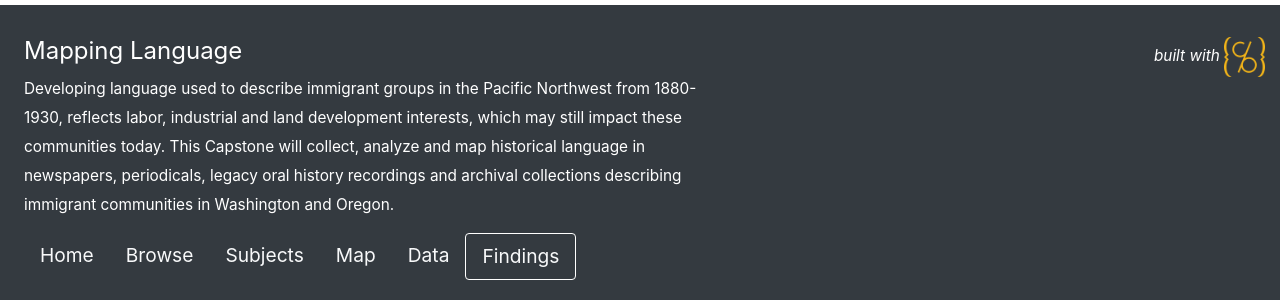
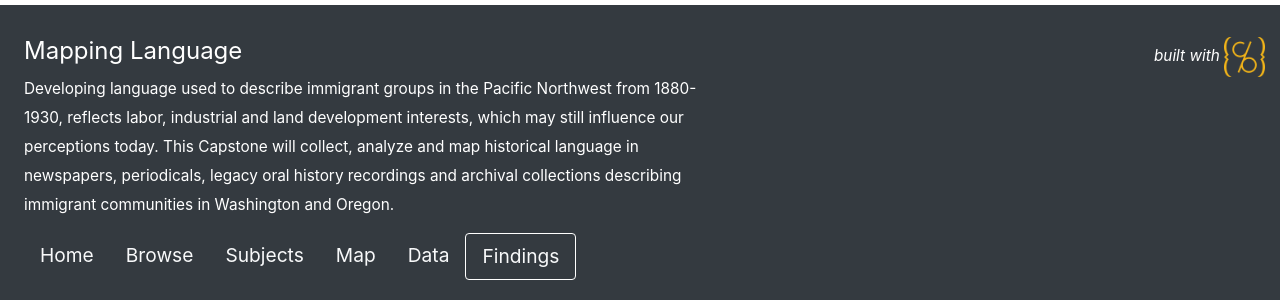
Before and after one commit to aweymo/CS.2, a Jekyll site: the page built from pages/findings.md, in a window 1280 px wide. Shown: the part 522-822 px from the top of the page. Built offline with Jekyll 4.4.1, drawn with Linux system fonts in a browser that asks for light colours.

Commit message:
perceptions

```diff
--- a/_config.yml
+++ b/_config.yml
@@ -25,7 +25,7 @@ title: Mapping Language
 tagline: Representation of Immigrant Communities in the Pacific Northwest, 1880-1930
 # description appears in meta tags and other locations
 # this description might appear in search result lists, keep around 160 characters max
-description: "Developing language used to describe immigrant groups in the Pacific Northwest from 1880-1930, reflects labor, industrial and land development interests, which may still impact these communities today. This Capstone will collect, analyze and map historical language in newspapers, periodicals, legacy oral history recordings and archival collections describing immigrant communities in Washington and Oregon."
+description: "Developing language used to describe immigrant groups in the Pacific Northwest from 1880-1930, reflects labor, industrial and land development interests, which may still influence our perceptions today. This Capstone will collect, analyze and map historical language in newspapers, periodicals, legacy oral history recordings and archival collections describing immigrant communities in Washington and Oregon."
 # creator of the digital collection, to appear in meta tags; we typically use our GitHub usernames but feel free to just use your name
 author: Andrew Weymouth
 
```
